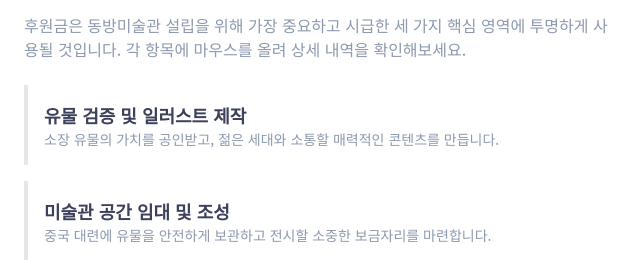
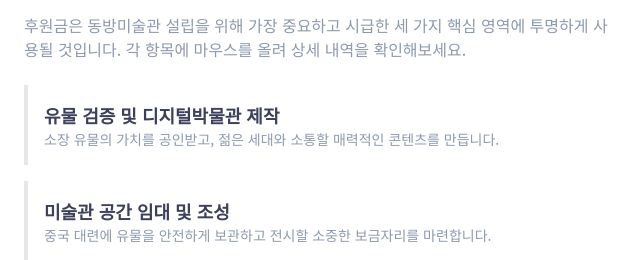
Before and after one commit to hjyeagle/J-dongbang-museum, a plain HTML site: page index.html in a window 1280 px wide. Shown: the part 1685-1945 px from the top of the page, 640-1280 px from the left. Drawn offline with nearby package versions, Linux system fonts and the light colour scheme.

Commit message:
Update index.html
일러스트제작을 디지털박물관 제작으로 수정

```diff
--- a/index.html
+++ b/index.html
@@ -136,7 +136,7 @@
                                     <p class="text-secondary mb-6">후원금은 동방미술관 설립을 위해 가장 중요하고 시급한 세 가지 핵심 영역에 투명하게 사용될 것입니다. 각 항목에 마우스를 올려 상세 내역을 확인해보세요.</p>
                                     <div class="space-y-4">
                                         <div data-segment="0" class="funding-item p-4 border-l-4 border-gray-200 transition">
-                                            <h4 class="font-bold text-lg">유물 검증 및 일러스트 제작</h4>
+                                            <h4 class="font-bold text-lg">유물 검증 및 디지털박물관 제작</h4>
                                             <p class="text-sm text-secondary">소장 유물의 가치를 공인받고, 젊은 세대와 소통할 매력적인 콘텐츠를 만듭니다.</p>
                                         </div>
                                         <div data-segment="1" class="funding-item p-4 border-l-4 border-gray-200 transition">
```
